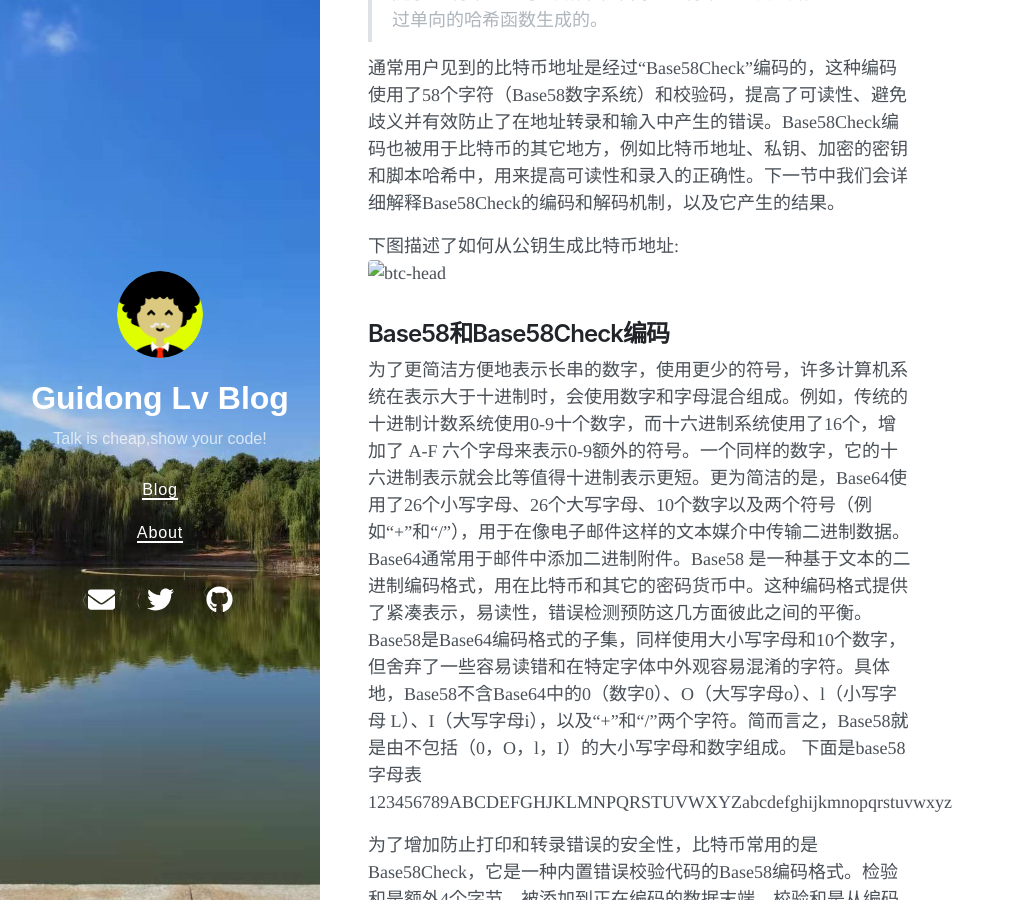
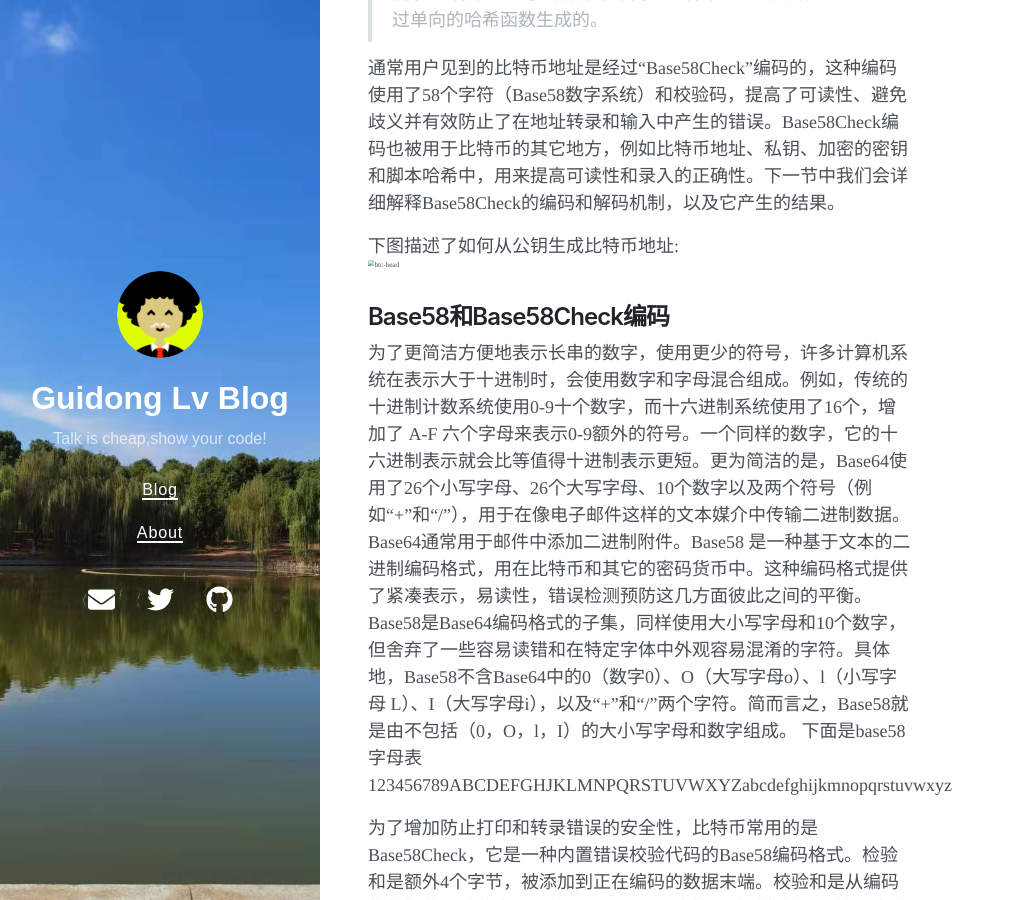
Before and after one commit to lvguidong/lvguidong.github.io, a Jekyll site: the page built from _posts/2021-12-09-BTC私钥和地址.md, in a window 1280 px wide and 900 px high, scrolled down 4004 px. Shown: the whole window, without its empty margins (0-1015 px from the left). Built offline with Jekyll 4.4.1, drawn with Linux system fonts in a browser that asks for light colours; nearby versions of some CDN libraries.

Commit message:
update btc

```diff
--- a/_posts/2021-12-09-BTC私钥和地址.md
+++ b/_posts/2021-12-09-BTC私钥和地址.md
@@ -68,7 +68,7 @@ A = RIPEMD160(SHA256(K))
 通常用户见到的比特币地址是经过“Base58Check”编码的，这种编码使用了58个字符（Base58数字系统）和校验码，提高了可读性、避免歧义并有效防止了在地址转录和输入中产生的错误。Base58Check编码也被用于比特币的其它地方，例如比特币地址、私钥、加密的密钥和脚本哈希中，用来提高可读性和录入的正确性。下一节中我们会详细解释Base58Check的编码和解码机制，以及它产生的结果。
 
 下图描述了如何从公钥生成比特币地址:
-![btc-head](https://github.com/lvguidong/lvguidong.github.io/blob/main/_posts/images/btc_pub2addr.png?raw=true)
+<img src="https://github.com/lvguidong/lvguidong.github.io/blob/main/_posts/images/btc_pub2addr.png?raw=true" alt="btc-head" style="zoom: 40%;" />
 
 
 ##  Base58和Base58Check编码
```
